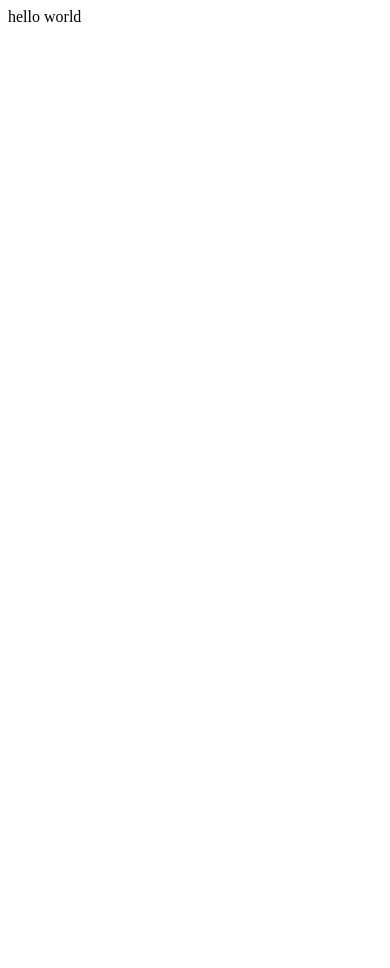
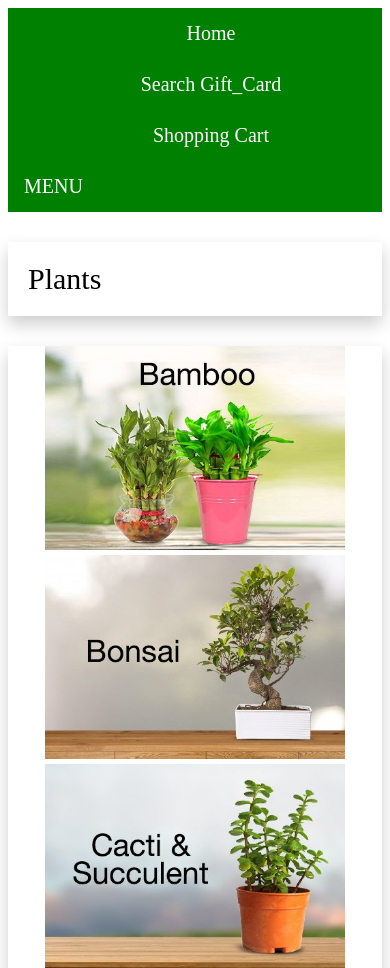
Before and after one commit to ishaan-566/E-commercePlants, a plain HTML site: page index.html in a window 390 px wide. Shown: the top 968 px of the page. Before the commit the page ends 844 px from the top, so only its background shows below. Drawn offline with Linux system fonts and the light colour scheme.

Commit message:
index
change index

```diff
--- /dev/null
+++ b/index.css
@@ -0,0 +1,81 @@
+header{
+	overflow: hidden;
+	background-color: green;
+	color: white;
+}
+header a{
+	float: left;
+  	font-size: 20px;
+  	color: white;
+  	text-align: center;
+  	padding: 14px 16px;
+  	text-decoration: none;
+
+}
+.dropdown .dropbtn {
+ 	font-size: 20px;
+  	border: none;
+ 	outline: none;
+    color: white;
+    padding: 14px 16px;
+    background-color: inherit;
+    font-family: inherit;
+    margin: 0;
+}
+.dropdown{
+	overflow: hidden;
+	float: left;
+}
+.dropdown-content a{
+	display: block;
+	float: none;
+	color: white;
+	text-align: center;
+	text-decoration: none;
+	background-color: #094f0c;
+	border: 1px solid black;
+}
+.dropdown-content{
+	z-index: 1;
+	position: absolute;
+	display: none;
+	min-width: 160px;
+  	box-shadow: 0px 8px 16px 0px rgba(0,0,0,0.2);
+  	z-index: 1;
+}
+.dropdown:hover .dropdown-content {
+  display: block;
+}
+header a:hover, .dropdown:hover .dropbtn{
+	color: yellow;
+	background-color: black;
+}
+img{
+	width: 24%;
+	margin: 5px;
+}
+.title{
+	font-size: 30px;
+	width: auto;
+	padding: 20px;
+	background-color: #ffffff;
+	box-shadow: 0px 8px 16px 0px rgba(0,0,0,0.2);
+}
+#image{
+	box-shadow: 0px 8px 16px 0px rgba(0,0,0,0.2);
+}
+@media screen and (max-width:800px)
+{
+  header a, .dropdown-content a, .dropbtn
+  {
+    width:100%;
+    text-align: center;
+  }
+  img
+  {
+  	width: 80%;
+  	display: block;
+  	margin-right: auto;
+  	margin-left: auto;
+  }
+}
--- a/index.html
+++ b/index.html
@@ -1,8 +1,39 @@
+<!DOCTYPE html>
 <html>
-  <head>
-    <title>hello</title>
-  </head>
-  <body>
-    hello world
-  </body>
+<head>
+	<title>Plant Online</title>
+	<meta name="viewport" content="width=device-width, initial-scale=1">
+	<link rel="stylesheet" type="text/css" href="index.css">
+</head>
+<body>
+	<header>
+		<a href="index.html">Home</a>
+  		<a href="#home">Search Gift_Card</a>
+  		<a href="#news">Shopping Cart</a>
+  		<div class="dropdown">
+    		<button class="dropbtn">MENU</button>
+    		<div class="dropdown-content">
+      			<a href="#">Bonsi</a>
+      			<a href="#">Bamboo</a>
+      			<a href="#"> Cacti & Succulents</a>
+      			<a>Flowers</a>
+      			<a>Ferns</a>
+      			<a>Orchids</a>
+      			<a>Medicinal plants</a>
+      			<a>Ornamental & Shade trees</a>
+      			<a>Roses</a>
+    		</div>
+    	</div>
+	</header>
+	<div>
+		<p class="title">Plants</p>
+		<div id="image">
+			<img src="images/bamboo.jpg" alt="bamboo">
+			<img src="images/bonsai.jpg" alt="bonsai">
+			<img src="images/cacti.jpg" alt="cacti">
+			<img src="images/flower.jpg" alt="flower">
+		</div>
+	</div>
+	<footer></footer>
+</body>
 </html>
```
Also changed, not shown: images/bamboo.jpg (added), images/bonsai.jpg (added), images/cacti.jpg (added), images/flower.jpg (added).
